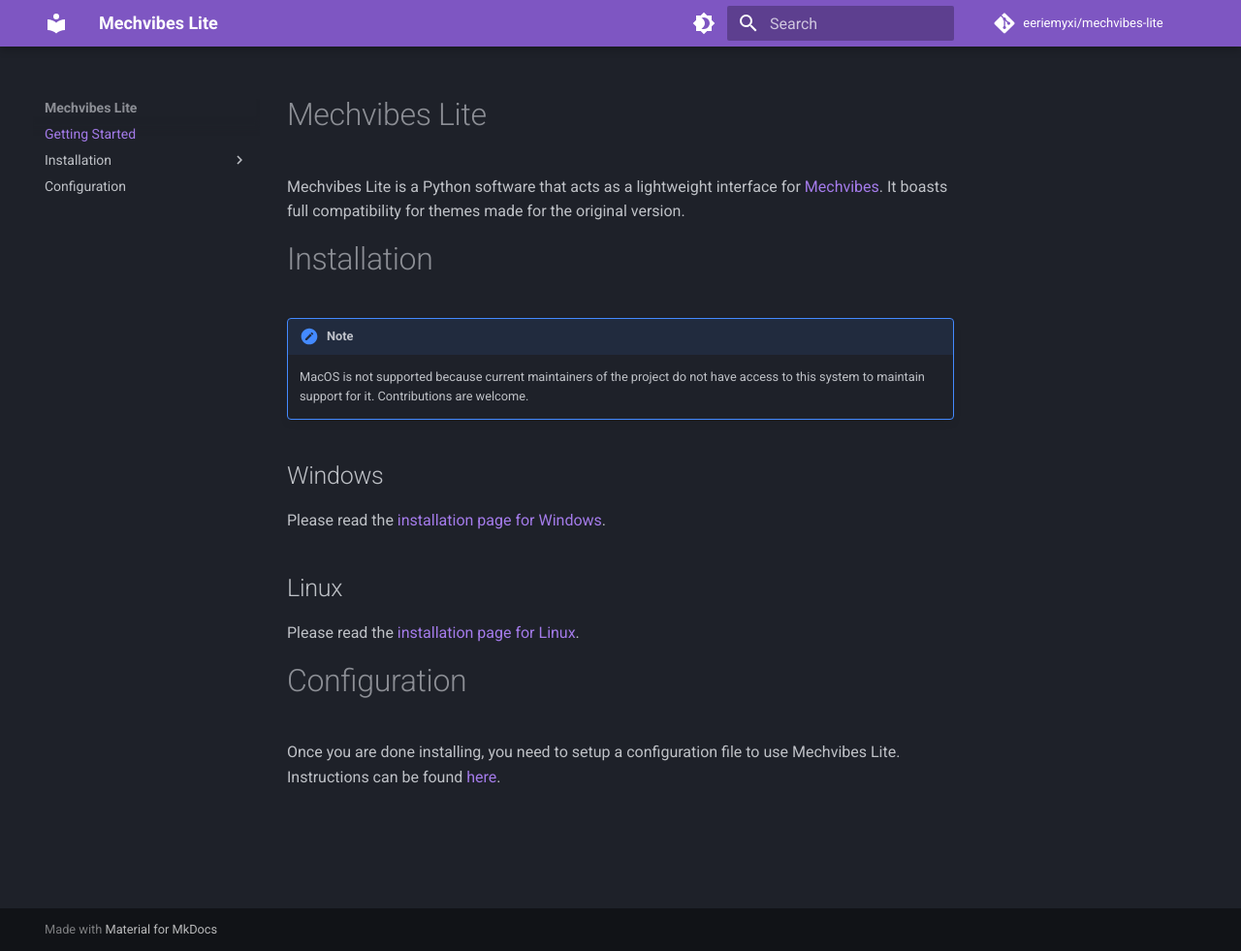
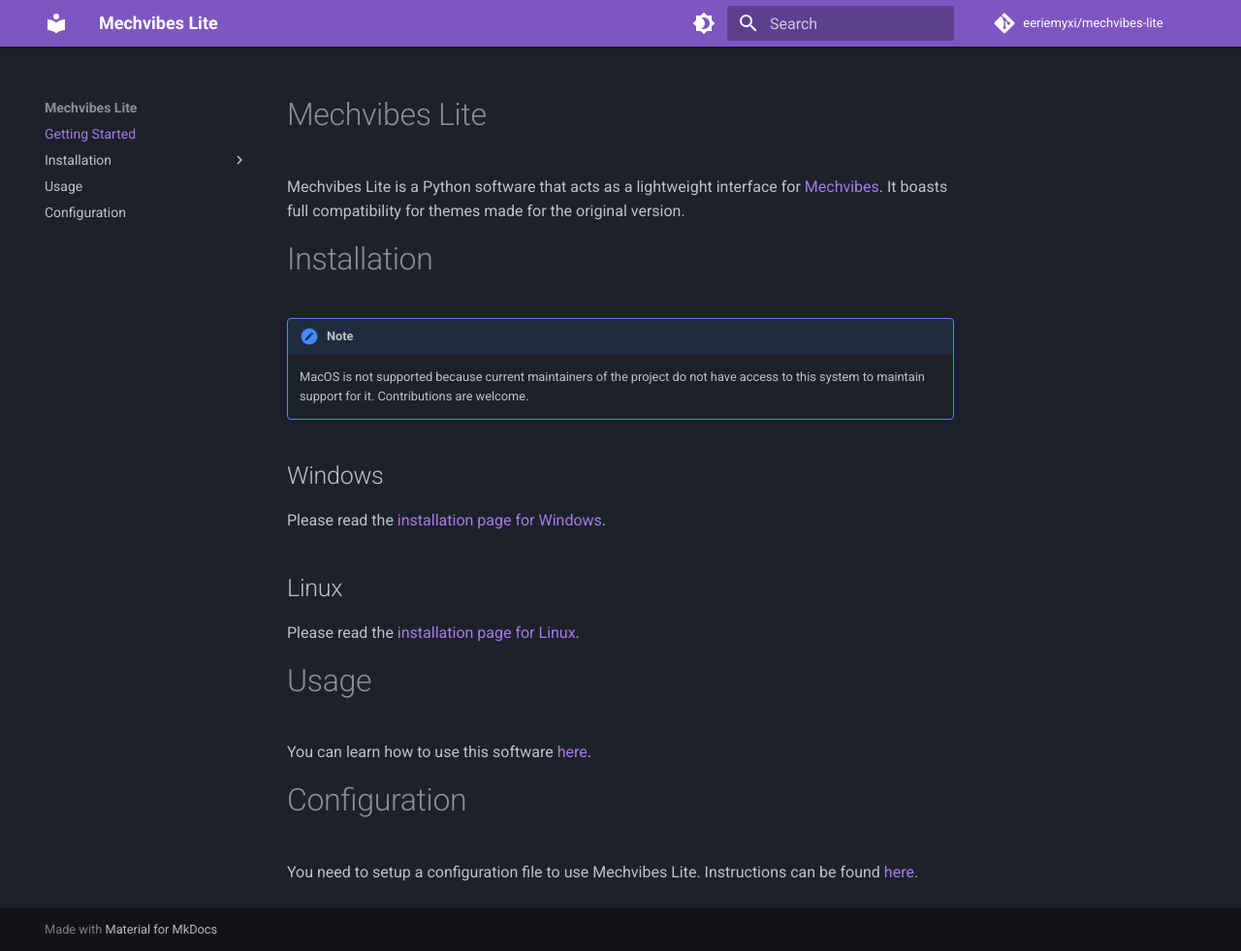
Before and after one commit to eeriemyxi/mechvibes-lite, an MkDocs documentation site: the page built from docs/index.md, in a window 1280 px wide and 981 px high. Shown: the whole window at 97% size. Built offline with MkDocs 1.6.1 and Material for MkDocs 9.7.7, drawn with Linux system fonts in a browser that asks for light colours; comment, search, counter and statistics services are not loaded.

Commit message:
feat(docs): more documentation
* Added usage documentation.
* Added installation documentation for Windows systems.
* Other minor changes.

```diff
--- a/docs/index.md
+++ b/docs/index.md
@@ -15,6 +15,9 @@
 ## Linux
 Please read the [installation page for Linux](/installation/linux).
 
+# Usage
+You can learn how to use this software [here](usage.md).
+
 # Configuration
-Once you are done installing, you need to setup a configuration file to use
-Mechvibes Lite. Instructions can be found [here](configuration.md).
+You need to setup a configuration file to use Mechvibes Lite. Instructions can
+be found [here](configuration.md).
--- a/mkdocs.yml
+++ b/mkdocs.yml
@@ -9,6 +9,7 @@
     - Installation:
         - installation/windows.md
         - installation/linux.md
+    - Usage: usage.md
     - Configuration: configuration.md
 theme:
     name: material
```
Also changed, not shown: docs/configuration.md (+2 -2 lines), docs/installation/windows.md (+12 -0 lines), docs/usage.md (added, +58 -0 lines).
